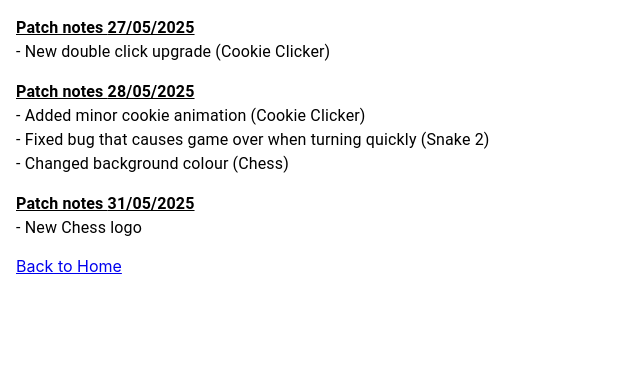
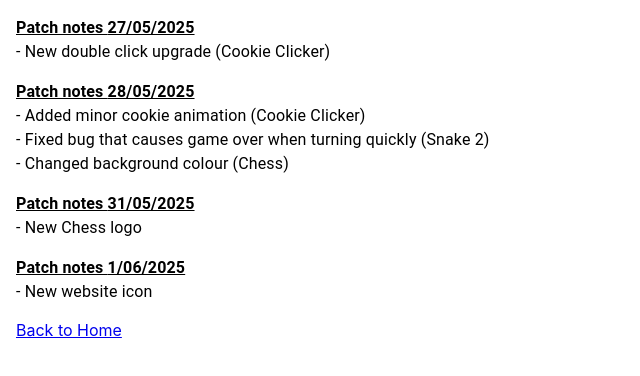
Before and after one commit to dazzasong/portfolio, a React (Create React App) app: page /changelog in a window 1280 px wide. Shown: the top 376 px of the page, without its empty margins (0-640 px from the left). Built offline with nearby package versions, Linux system fonts and the light colour scheme; a web font is replaced by a local one.

Commit message:
updated web icon

```diff
--- a/src/Home/Changelog.jsx
+++ b/src/Home/Changelog.jsx
@@ -25,6 +25,9 @@ export default function Changelog() {
       <PatchNotes date="31/05/2025">
         <Typography>- New Chess logo</Typography>
       </PatchNotes>
+      <PatchNotes date="1/06/2025">
+        <Typography>- New website icon</Typography>
+      </PatchNotes>
       <Link to='/'>Back to Home</Link>
     </Box>
   );
```
Also changed, not shown: public/icons/icon.png.
